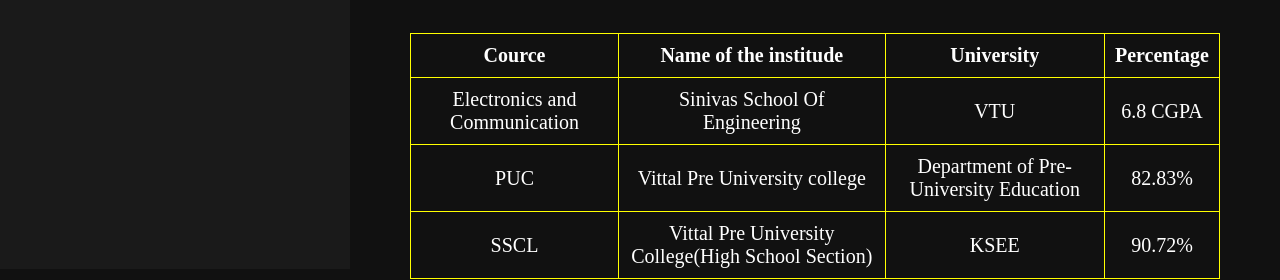
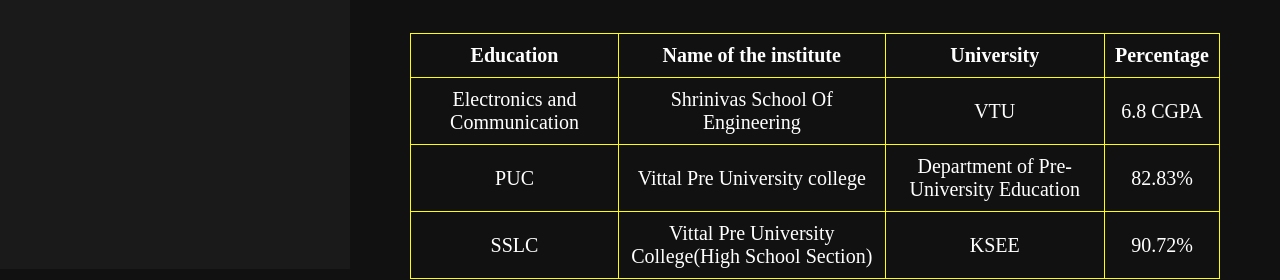
Before and after one commit to harshi1811/harshitha.github.io, a plain HTML site: page index.html in a window 1280 px wide. Shown: the part 531-811 px from the top of the page. Drawn offline with Linux system fonts and the light colour scheme.

Commit message:
Update index.html

```diff
--- a/index.html
+++ b/index.html
@@ -38,14 +38,14 @@
     <h1 class="title"><span>Education</span></h1><br><br><br>
     <table>
         <tr>
-            <th>Cource</th>
-            <th>Name of the institude</th>
+            <th>Education</th>
+            <th>Name of the institute</th>
             <th>University</th>
             <th>Percentage</th>
         </tr>
         <tr>
             <td>Electronics and Communication</th>
-            <td>Sinivas School Of Engineering</th>
+            <td>Shrinivas School Of Engineering</th>
             <td>VTU</th>
             <td>6.8 CGPA</th>
         </tr>
@@ -56,15 +56,14 @@
             <td>82.83%</td>
         </tr>
         <tr>
-            <td>SSCL</td>
+            <td>SSLC</td>
             <td>Vittal Pre University College(High School Section)</td>
             <td>KSEE</td>
             <td>90.72%</td>
         </tr>
-
-    </table>
+        </table>
 </section>
-<br><br><br><br><br><br>
+<br><br><br><br><br><br><br><br><br>
 <section class="Technical Skills" id="Technical Skills">
     <h1 class="head"><span>Technical Skills</span></h1>
     <div>
```
